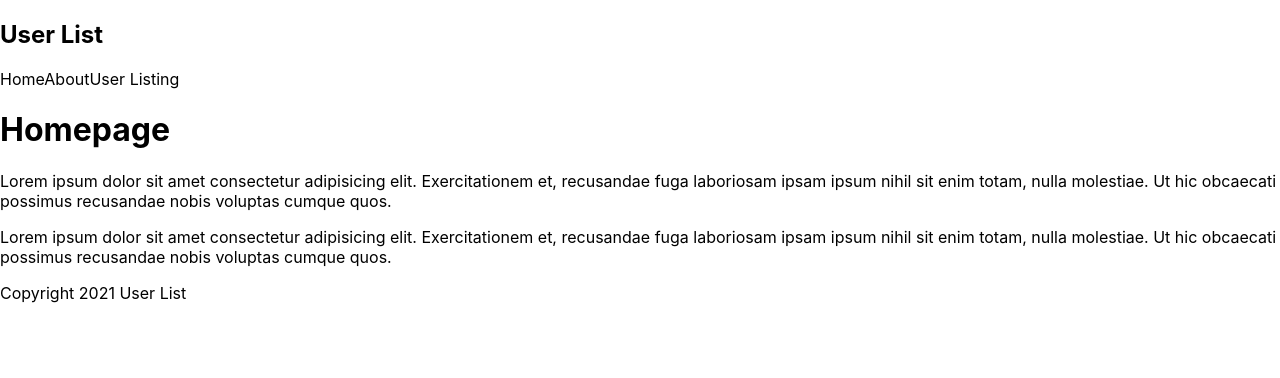
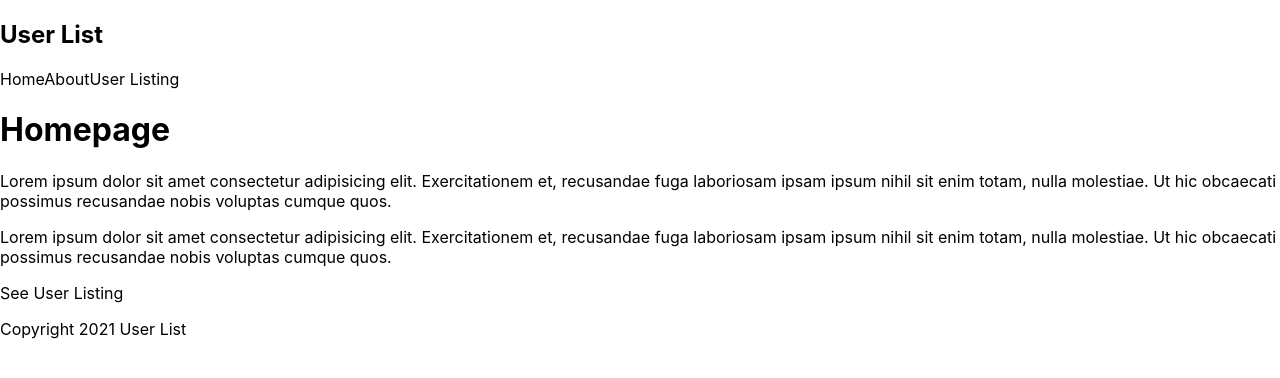
Before and after one commit to joseespiritu/Nextjs, a Next.js app in the folder userlist/: page / in a window 1280 px wide. Shown: the top 378 px of the page. Built offline with nearby package versions, Linux system fonts and the light colour scheme.

Commit message:
Linking pages

```diff
--- a/userlist/comps/Navbar.js
+++ b/userlist/comps/Navbar.js
@@ -1,12 +1,14 @@
+import Link from 'next/link';
+
 const Navbar = () => {
     return (
         <nav>
             <div className="logo">
                 <h1>User List</h1>
             </div>
-            <a>Home</a>
-            <a>About</a>
-            <a>User Listing</a>
+            <Link href="/"><a>Home</a></Link>
+            <Link href="/about"><a>About</a></Link>
+            <Link href="/users"><a>User Listing</a></Link>
         </nav>
     );
 }
--- a/userlist/pages/index.js
+++ b/userlist/pages/index.js
@@ -1,3 +1,4 @@
+import Link from "next/link"
 import Footer from "../comps/Footer"
 import Navbar from "../comps/Navbar"
 
@@ -8,6 +9,9 @@ export default function Home() {
       <h1>Homepage</h1>
       <p>Lorem ipsum dolor sit amet consectetur adipisicing elit. Exercitationem et, recusandae fuga laboriosam ipsam ipsum nihil sit enim totam, nulla molestiae. Ut hic obcaecati possimus recusandae nobis voluptas cumque quos.</p>
       <p>Lorem ipsum dolor sit amet consectetur adipisicing elit. Exercitationem et, recusandae fuga laboriosam ipsam ipsum nihil sit enim totam, nulla molestiae. Ut hic obcaecati possimus recusandae nobis voluptas cumque quos.</p>
+      <Link href="/users">
+        <a>See User Listing</a>
+      </Link>
       <Footer />
     </div>
   )
```
